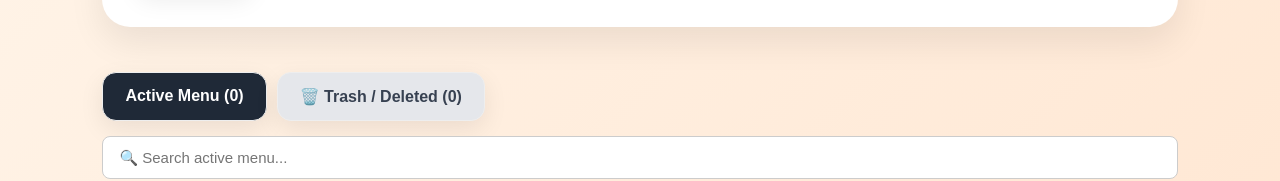
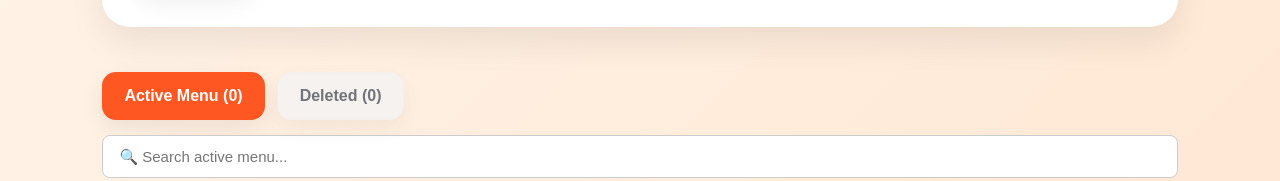
Before and after one commit to Juizpapi/ComeAgain, a React (Vite) app in the folder client/: page /admin/foods in a window 1280 px wide. Shown: the part 607-788 px from the top of the page. Built offline with nearby package versions, Linux system fonts and the light colour scheme; no server answers; sample sign-in values are in the browser's storage.

Commit message:
fix(admin): button color inconsistency, every button now look the same and i also rename trash/deleted to deleted

```diff
--- a/client/src/pages/AdminFoodsPage.jsx
+++ b/client/src/pages/AdminFoodsPage.jsx
@@ -308,28 +308,31 @@ function AdminFoodsPage() {
           </div>
         </form>
 
-        <div style={{ display: 'flex', gap: '10px', marginTop: '25px', marginBottom: '15px' }}>
+        <div style={{ display: 'flex', gap: '12px', marginTop: '25px', marginBottom: '15px' }}>
           <button
             type="button"
             className="admin-btn"
-            style={{
-              backgroundColor: activeTab === 'active' ? '#1f2937' : '#e5e7eb',
-              color: activeTab === 'active' ? '#fff' : '#374151'
-            }}
+            style={
+              activeTab === 'active'
+                ? { backgroundColor: '#ff5722', color: '#fff', border: 'none' }
+                : { opacity: 0.7, backgroundColor: '#f3f4f6', color: '#374151' }
+            }
             onClick={() => setActiveTab('active')}
           >
             Active Menu ({foods.length})
           </button>
+
           <button
             type="button"
             className="admin-btn"
-            style={{
-              backgroundColor: activeTab === 'trash' ? '#1f2937' : '#e5e7eb',
-              color: activeTab === 'trash' ? '#fff' : '#374151'
-            }}
+            style={
+              activeTab === 'trash'
+                ? { backgroundColor: '#ff5722', color: '#fff', border: 'none' }
+                : { opacity: 0.7, backgroundColor: '#f3f4f6', color: '#374151' }
+            }
             onClick={() => setActiveTab('trash')}
           >
-            🗑️ Trash / Deleted ({deletedFoods.length})
+            Deleted ({deletedFoods.length})
           </button>
         </div>
 
@@ -352,7 +355,7 @@ function AdminFoodsPage() {
         <div className="food-list">
           {filteredFoods.length === 0 ? (
             <p style={{ textAlign: 'center', color: '#666', padding: '20px 0' }}>
-              {activeTab === 'active' ? 'No active meals found.' : 'Trash is empty.'}
+              {activeTab === 'active' ? 'No active meals found.' : 'No deleted meals found.'}
             </p>
           ) : (
             filteredFoods.map((food) => {
```
